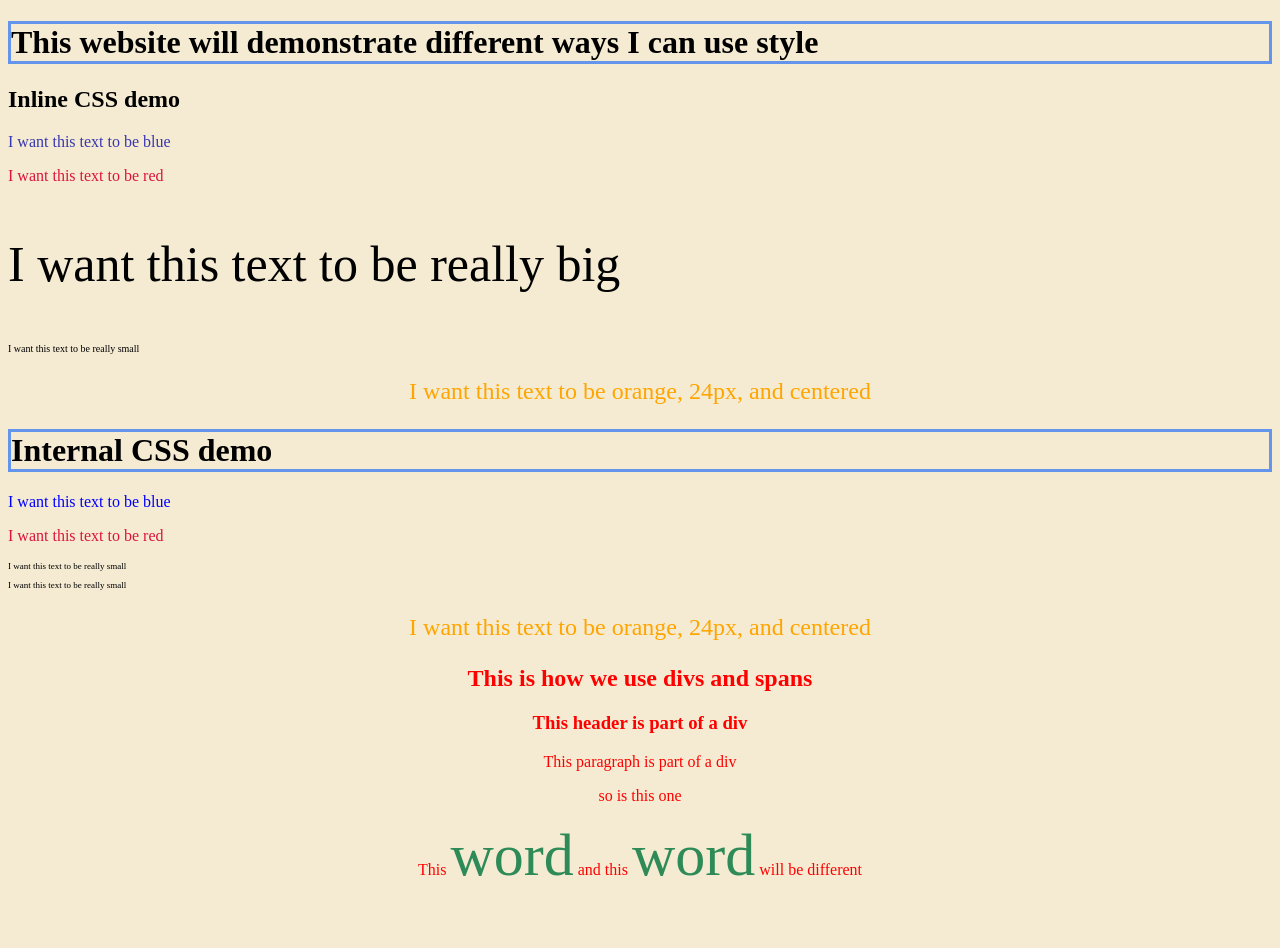
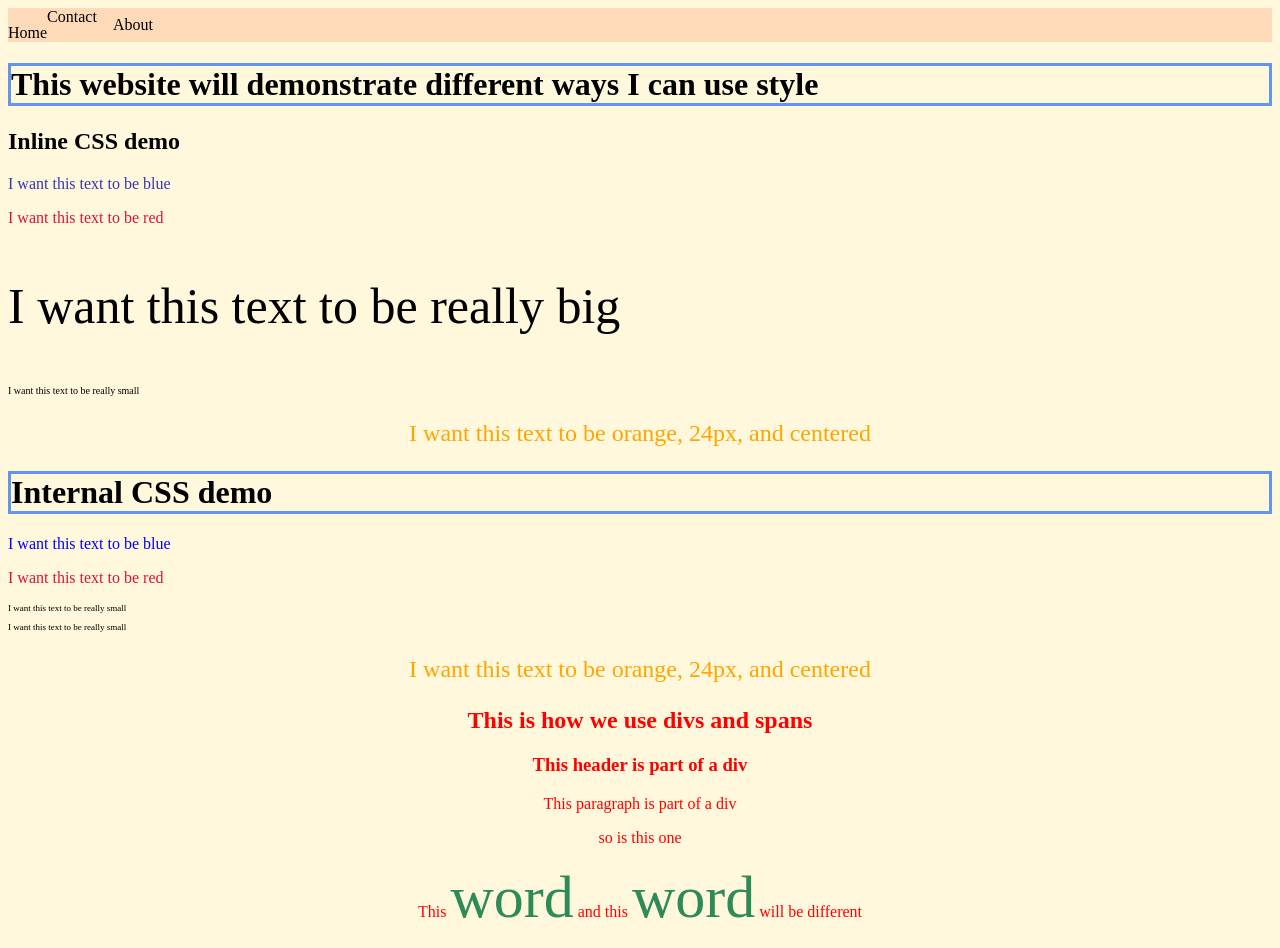
Before and after one commit to MLi1104/MLi1104.github.io, a plain HTML site: page cssintro/index.html in a window 1280 px wide. Before the commit the page ends 906 px from the top, so only its background shows below. Drawn offline with Linux system fonts and the light colour scheme.

Commit message:
multiple pages and partial nav menu

```diff
--- /dev/null
+++ b/cssintro/css/style.css
@@ -0,0 +1,30 @@
+body {
+    background-color: cornsilk;
+}
+
+.nav {
+    list-style-type: none;
+    background-color: peachpuff;
+    margin: 0;
+    padding: 0;
+    overflow: hidden;
+}
+
+
+/* list items inside unordered lists with class nav*/
+
+ul.nav li {
+    float: left;
+    /*this makes sure that menu goes horizontally*/
+}
+
+
+/* <a> inside list items inside unordered lists with class nav*/
+
+ul.nav li a {
+    display: block;
+    padding: 8px 16px;
+    /*padding around the text in menu*/
+    color: black;
+    text-decoration: none;
+}
--- a/cssintro/index.html
+++ b/cssintro/index.html
@@ -6,10 +6,10 @@
     <meta http-equiv="X-UA-Compatible" content="IE=edge">
     <meta name="viewport" content="width=device-width, initial-scale=1.0">
     <title>CSS Intro</title>
+    <!--link that links css formatting-->
+    <link rel="stylesheet" href="css/style.css">
     <style>
-        body {
-            background-color: rgb(245, 235, 210);
-        }
+        body {}
 
         #blue-text {
             color: blue;
@@ -46,6 +46,14 @@
 </head>
 
 <body>
+
+
+    <ul class="nav">
+        <li>
+            <a href="index.html"></a>Home</li>
+        <li>Contact</li>
+        <li><a href="about.html">About</a></li>
+    </ul>
     <h1>This website will demonstrate different ways I can use style</h1>
     <h2>Inline CSS demo</h2>
     <p style="color:rgb(55, 55, 175);">I want this text to be blue</p>
```
Also changed, not shown: cssintro/about.html (added, +23 -0 lines).
